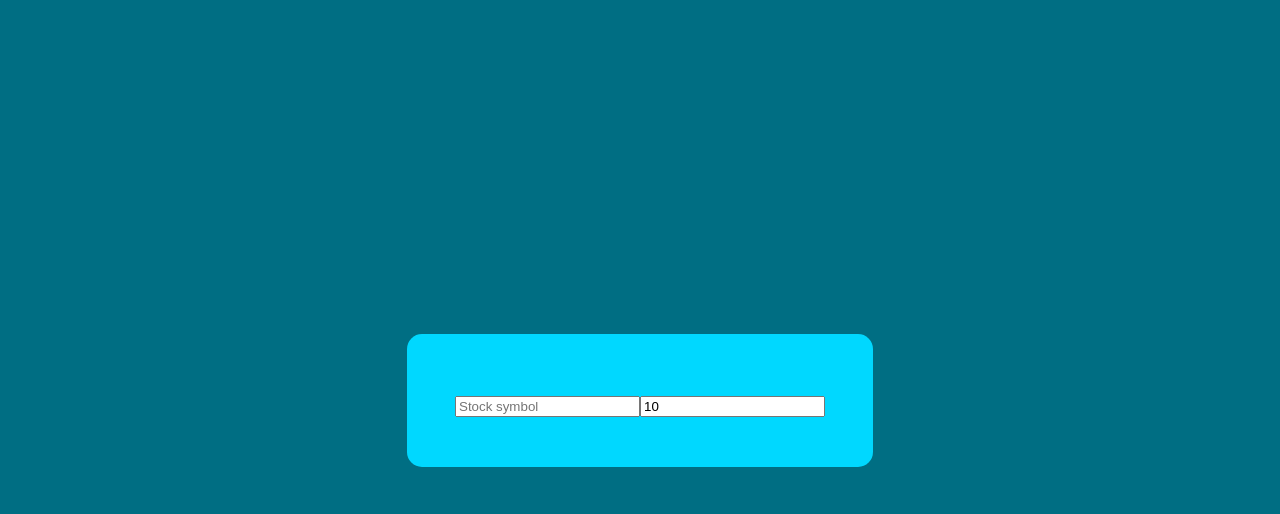
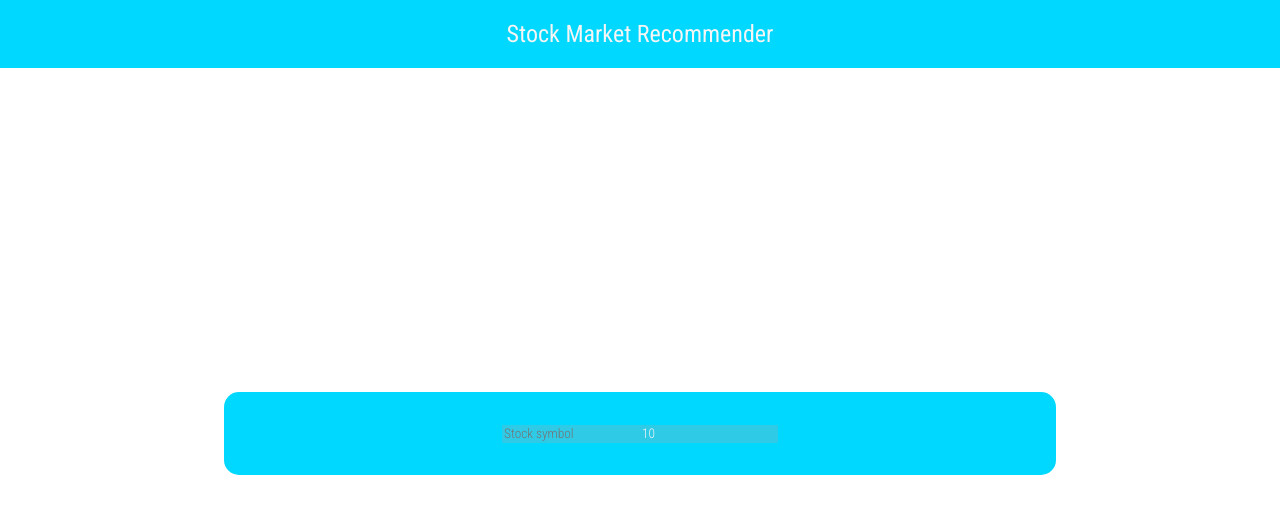
Before and after one commit to Mitchpain/stockMarket, a React app in the folder Frontend/: page / in a window 1280 px wide. Shown: the top 514 px of the page. Built offline with nearby package versions, Linux system fonts and the light colour scheme.

Commit message:
before massive style changeup

```diff
--- a/Frontend/public/index.html
+++ b/Frontend/public/index.html
@@ -4,9 +4,10 @@
     <meta charset="UTF-8">
     <meta name="viewport" content="width=device-width, initial-scale=1.0">
     <meta http-equiv="X-UA-Compatible" content="ie=edge">
+    <link href="https://fonts.googleapis.com/css2?family=Roboto+Condensed:wght@300;400&display=swap" rel="stylesheet">
     <title>Stock Market Recommender</title>
 </head>
 <body>
-    <div id="app"></div>
+    <div id="root"></div>
 </body>
 </html>
--- /dev/null
+++ b/Frontend/src/app/SocialMediaInfo.js
@@ -0,0 +1,49 @@
+import {socialMediaCountGenerator} from "./dataMocker";
+const FACEBOOK_COLOR = "#4267B2";
+const TWITTER_COLOR = "#1DA1F2";
+const LINKEDIN_COLOR = "#2867B2";
+const INSTAGRAM_COLOR = "#E1306C";
+const socialMedias = {
+    TWITTER: "twitter",
+    FACEBOOK: "facebook",
+    INSTAGRAM: "instagram",
+    LINKEDIN: "linkedin"
+}
+export default class SocialMediaInfo {
+    constructor(stockSymbol){
+        this.stockSymbol = stockSymbol;
+        this.computeSocialMediaCount();
+    }
+
+    computeSocialMediaCount(){
+        this.twitter = this.getSocialMediaCount(socialMedias.TWITTER);
+        this.facebook = this.getSocialMediaCount(socialMedias.FACEBOOK);
+        this.instagram = this.getSocialMediaCount(socialMedias.INSTAGRAM);
+        this.linkedin = this.getSocialMediaCount(socialMedias.LINKEDIN);
+        this.total = this.twitter + this.facebook + this.instagram + this.linkedin;
+    }
+
+    getSocialMediaCount(socialMediaType){
+        return socialMediaCountGenerator(this.stockSymbol, socialMediaType);
+    }
+
+    constructGradientString(color, firstAngle, secondAngle){
+        return color + " " + firstAngle + "deg, " + color + " " + secondAngle +"deg";
+    }
+
+    calculateConicGradientAngle(numberOfPost, previousAngle){
+        return Math.round(numberOfPost / this.total * 360) + previousAngle;
+    }
+
+    constructConicGradient(){
+        const fbAngle = this.calculateConicGradientAngle(this.facebook,0);
+        const fbGradientString = this.constructGradientString(FACEBOOK_COLOR,0, fbAngle);
+        const twitterAngle = this.calculateConicGradientAngle(this.twitter, fbAngle);
+        const twitterGradientString = this.constructGradientString(TWITTER_COLOR, fbAngle, twitterAngle);
+        const instagramAngle = this.calculateConicGradientAngle(this.instagram, twitterAngle);
+        const instagramGradientString = this.constructGradientString(INSTAGRAM_COLOR, twitterAngle, instagramAngle);
+        const linkedingGradientString = this.constructGradientString(LINKEDIN_COLOR, instagramAngle, 360);
+        return fbGradientString + ", " + twitterGradientString + ", " + instagramGradientString + ", " +linkedingGradientString;
+    }
+
+}
--- a/Frontend/src/app/StockInfo.js
+++ b/Frontend/src/app/StockInfo.js
@@ -17,7 +17,7 @@ export default class StockInfo {
         for (let i = 0; i < timeWindow ; i++) {
             dates.push(
                 new Date(
-                    Date.now() - i * ( 3600 * 1000 * 24)
+                    Date.now() + i * ( 3600 * 1000 * 24)
                     )
                 );
         }
@@ -39,8 +39,4 @@ export default class StockInfo {
         const index = validStockSymbol.indexOf(stockSymbol.toLowerCase());
         return (index > -1);
     }
-
-    static getSocialMediaCount(stockSymbol,socialMediaType){
-        return socialMediaCountGenerator(stockSymbol, socialMediaType);
-    }
 }
--- a/Frontend/src/app/dataMocker.js
+++ b/Frontend/src/app/dataMocker.js
@@ -22,18 +22,16 @@ export function stockPriceGenerator (stockSymbol, dates) {
 }
 
 export function recommendationAlgorithm (price, socialMediaCount) {
-    const temp = Math.random() * 1000;
-    if(price < temp && socialMediaCount < temp)
-    {
+    const temp = Math.random();
+    if(temp < 1/3){
         return recommendations.BUY;
     }
-    else if(price > temp && socialMediaCount < temp)
-    {
+    else if(1/3 < temp && temp < 2/3){
         return recommendations.HOLD;
     }
     return recommendations.SELL;
 }
 
 export function socialMediaCountGenerator(stockSymbol, socialMediaType){
-    return ((Math.random() * 1000)).toFixed(0);
+    return Number(((Math.random() * 1000)).toFixed(0));
 }
--- a/Frontend/src/components/App.jsx
+++ b/Frontend/src/components/App.jsx
@@ -2,6 +2,7 @@ import React, { useEffect } from 'react';
 import UserInput from './UserInput.jsx'
 import Result from './Result.jsx'
 import StockInfo from "../app/StockInfo";
+import SocialMediaInfo from '../app/SocialMediaInfo.js';
 const DEFAULT_TIME_WINDOW = 10;
 
 function App() {
@@ -14,30 +15,37 @@ function App() {
     const [stockRecommendations, setStockRecommendations] = React.useState(()=>{
         return [];
     });
-    const [socialMediaCount, setSocialMediaCount] = React.useState(()=>{
-        return 0;
-    });
+    let socialMediaInfos= new SocialMediaInfo(stockSymbol);
 
     useEffect(()=>{
-        setSocialMediaCount(StockInfo.getSocialMediaCount(stockSymbol, "socialMediaType"));
-        console.log(socialMediaCount);
+        socialMediaInfos = new SocialMediaInfo(stockSymbol);
     },[stockSymbol]);
 
     useEffect(()=>{
         if(StockInfo.validateStockSymbol(stockSymbol)){
             setStockRecommendations(
-                StockInfo.fetchStockPriceRecommendations(stockSymbol,timeWindow, socialMediaCount)
+                StockInfo.fetchStockPriceRecommendations(stockSymbol,timeWindow, socialMediaInfos.total)
             );
         }
     },[stockSymbol, timeWindow]);
 
     return (
-      <div className="greeting">
-        <UserInput onChangeStockSymbol={setStockSymbol}
-        onChangeTimeWindow={setTimeWindow} stockSymbol={stockSymbol}
-        timeWindow={timeWindow}/>
-        <Result stockRecommendations={stockRecommendations} />
-      </div>
+        <div id="app">
+            <header className="main-header">
+                <div className="container">
+                    <nav className="main-nav">
+                        <h1>Stock Market Recommender</h1>
+                    </nav>
+                </div>
+            </header>
+            <div className="app-container">
+                <UserInput onChangeStockSymbol={setStockSymbol}
+                onChangeTimeWindow={setTimeWindow} stockSymbol={stockSymbol}
+                timeWindow={timeWindow}/>
+                <Result stockSymbol={stockSymbol} socialMediaInfos={socialMediaInfos} stockRecommendations={stockRecommendations} />
+            </div>
+        </div>
+
     );
 };
 
--- /dev/null
+++ b/Frontend/src/components/SocialMediaInfos.jsx
@@ -0,0 +1,9 @@
+import React from 'react';
+import SocialMediaPieChart from './SocialMediaPieChart.jsx';
+function SocialMediaInfo(props) {
+    return (
+        <SocialMediaPieChart socialMediaInfos = {props.socialMediaInfos} />
+        );
+};
+
+export default SocialMediaInfo;
--- /dev/null
+++ b/Frontend/src/components/SocialMediaPieChart.jsx
@@ -0,0 +1,13 @@
+import React from 'react';
+function SocialMediaPieChart(props) {
+    const conicString = props.socialMediaInfos.constructConicGradient();
+
+    const divStyle = {
+        backgroundImage: 'conic-gradient(' + conicString+ ')',
+    };
+    return (
+        <div className="socialMedia-pieChart" style={divStyle}></div>
+    );
+};
+
+export default SocialMediaPieChart;
--- /dev/null
+++ b/Frontend/src/components/StockPriceRecommendations.jsx
@@ -0,0 +1,27 @@
+import React from 'react';
+
+function StockPriceRecommendations(props) {
+  const stockRecommendations = (props.stockRecommendations);
+    return (
+      <div  id="recommendations">
+      <table>
+        <thead>
+        <tr>
+            <th>Date</th>
+            <th>Price</th>
+        </tr>
+        </thead>
+        <tbody>
+        {stockRecommendations.map((recommendation, index) => (
+          <tr key={index} className={"recommendation-"+recommendation.recommendation}>
+              <td>{recommendation.date.toLocaleDateString("en-US")}</td>
+              <td>{recommendation.price}</td>
+          </tr>
+    ))}
+        </tbody>
+    </table>
+  </div>
+    );
+};
+
+export default StockPriceRecommendations;
--- a/Frontend/src/components/UserInput.jsx
+++ b/Frontend/src/components/UserInput.jsx
@@ -4,10 +4,12 @@ import TimeWindowInput from "./TimeWindowInput.jsx";
 
 function UserInput(props) {
   return (
-  <form>
-    <StockSymbolInput stockSymbol = {props.stockSymbol} onChangeStockSymbol={props.onChangeStockSymbol} />
-    <TimeWindowInput timeWindow = {props.timeWindow} onChangeTimeWindow={props.onChangeTimeWindow} />
-  </form>
+    <div className="section">
+    <form id="userInputs">
+      <StockSymbolInput stockSymbol = {props.stockSymbol} onChangeStockSymbol={props.onChangeStockSymbol} />
+      <TimeWindowInput timeWindow = {props.timeWindow} onChangeTimeWindow={props.onChangeTimeWindow} />
+    </form>
+  </div>
   );
 };
 
--- a/Frontend/src/index.js
+++ b/Frontend/src/index.js
@@ -5,5 +5,5 @@ import './style.scss';
 
 ReactDOM.render(
   <App />,
-  document.getElementById('app'),
+  document.getElementById('root'),
 );
--- a/Frontend/src/style.scss
+++ b/Frontend/src/style.scss
@@ -1,5 +1,14 @@
-$color-react: #00d8ff;
-$color-secondary: #006E83;
+$color-main: #00d8ff;
+$color-secondary: #2ecae6;
+$color-background: #FFFFFF;
+$color-buy:#6bb84a;
+$color-sell:#ff006a;
+$font-main: 'Roboto Condensed', sans-serif;
+
+.text {
+    font-family: $font-main;
+    color:whitesmoke;
+}
 
 body {
     margin: 0;
@@ -10,20 +19,95 @@ body {
 #app {
     height: 100vh;
     width: 100vw;
+    background-color: $color-background;
+    display: flex;
+    flex-wrap: wrap;
+    justify-content: center;
+}
+
+.section {
+    padding: 2rem;
+    border-radius: 15px;
+    background-color: $color-main;
+    margin: 2%;
+    display: flex;
+    justify-content: center;
+    width: 60%;
+}
+
+.app-container{
     display: flex;
     justify-content: center;
     align-items: center;
-    background-color: $color-secondary;
+    height:60vh;
+    width: 100%;
+    flex-direction: column;
 }
 
-.greeting {
-    display: block;
-    padding: 3rem;
-    border-radius: 15px;
-    background-color: $color-react;
-    font-size: 2rem;
+.main-header{
+    width: 100%;
+    .container{
+        background-color: $color-main;
+        display: flex;
+        justify-content: center;
+        align-items: center;
+        h1{
+            @extend .text;
+            font-weight: 400;
+        }
+    }
 }
 
-.recommendation-sell{
-    color:red;
+#userInputs{
+    input{
+        border:0;
+        border-bottom: 1px solid $color-secondary;
+        background-color: $color-secondary;
+        font-weight:300;
+        @extend .text;
+    }
 }
+
+.socialMedia-pieChart{
+    display: flex;
+    width: 20%;
+    height: 20%;
+    border-radius: 50%;
+}
+
+#stockName{
+    @extend .text;
+    display: flex;
+    align-self: flex-start;
+    margin: 0;
+  /*  position: relative;
+    width: 5%;
+    top: -15%;
+    left: -30%;
+    font-weight:400;*/
+}
+
+table {
+    @extend .text;
+    border-collapse: collapse;
+    width: 100%;
+    cursor: context-menu;
+  }
+  th {
+    font-weight:400;
+  }
+  td{
+    font-weight:200;
+  }
+  td, th {
+    text-align: left;
+    padding: 8px;
+  }
+
+  .recommendation-sell{
+    background-color:$color-sell;
+}
+
+.recommendation-buy{
+    background-color:$color-buy;
+}
```
Also changed, not shown: Frontend/src/components/Result.jsx (+13 -25 lines).
